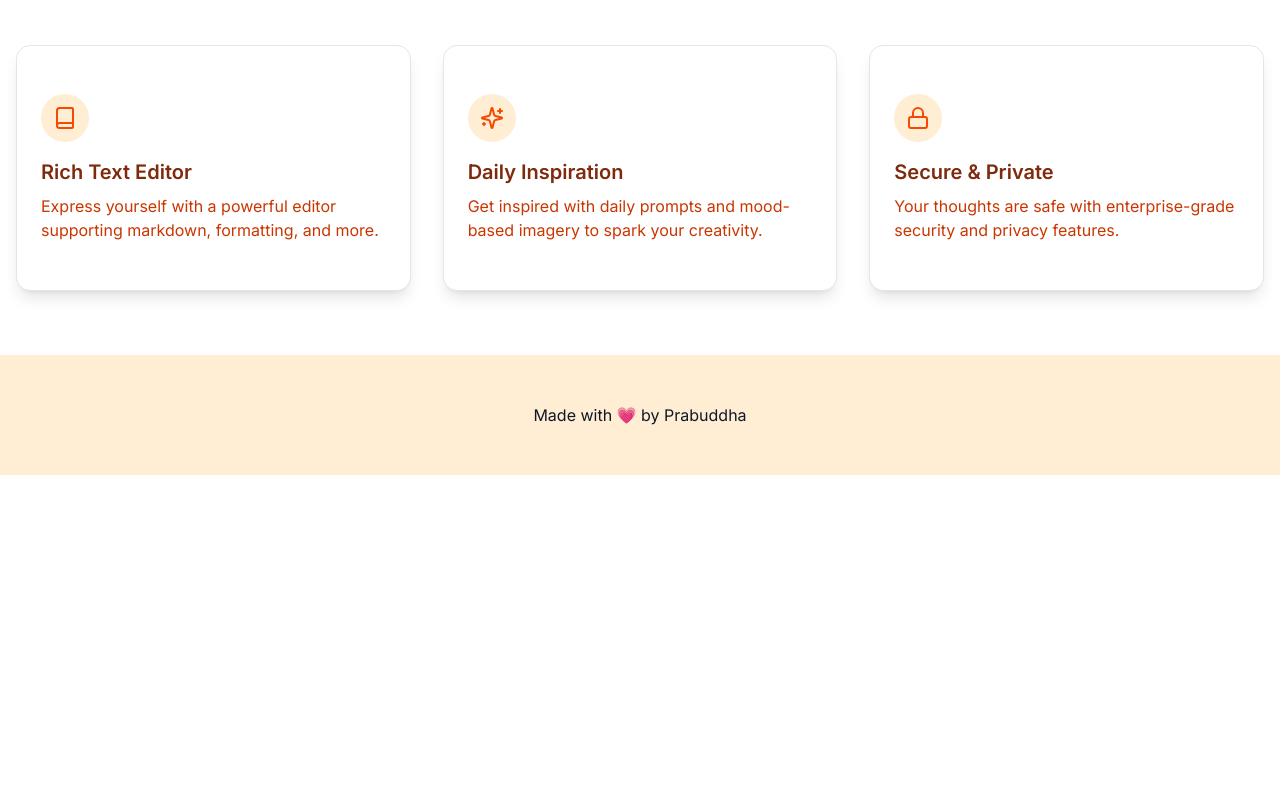
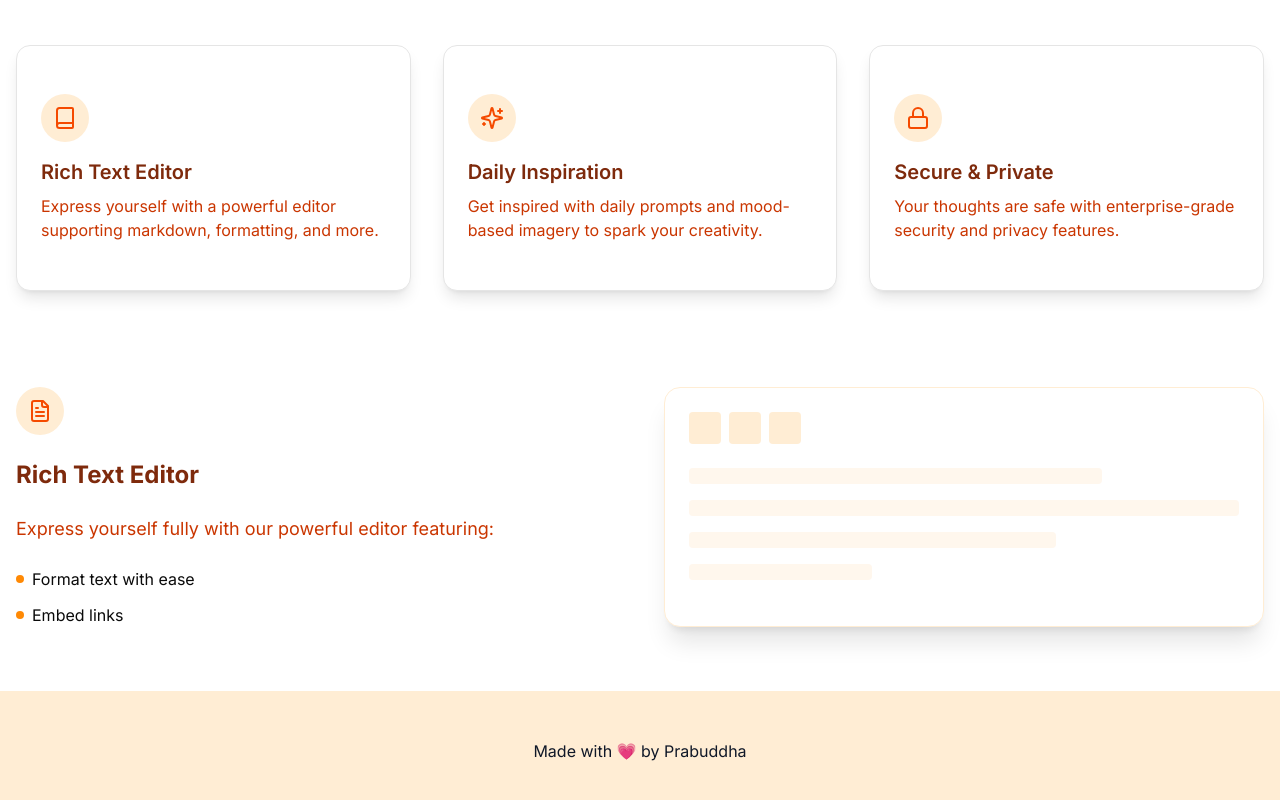
Before and after one commit to prabuddha610/Reflct-Journal-App, a Next.js app: page / in a window 1280 px wide. Shown: the part 830-1630 px from the top of the page. Before the commit the page ends 1305 px from the top, so only its background shows below. Built offline with nearby package versions, Linux system fonts and the light colour scheme; no server answers.

Commit message:
Add Rich Text Editor portion on Landing Page

```diff
--- a/app/page.jsx
+++ b/app/page.jsx
@@ -1,7 +1,7 @@
 import { Button } from "@/components/ui/button";
 import { Card, CardContent } from "@/components/ui/card";
 import { Skeleton } from "@/components/ui/skeleton";
-import { Book, Calendar, ChevronRight, Lock, Sparkles } from "lucide-react";
+import { Book, Calendar, ChevronRight, FileText, Lock, Sparkles } from "lucide-react";
 import Link from "next/link";
 
 const features = [
@@ -105,6 +105,43 @@ export default function Home() {
           </Card>
         ))}
       </section>
+      <div className="space-y-24 mt-24">
+        <div className="grid md:grid-cols-2 gap-12 ">
+          <div className="space-y-6">
+            <div className="h-12 w-12 bg-orange-100 rounded-full flex items-center justify-center">
+              <FileText className="h-6 w-6 text-orange-600" />
+            </div>
+            <h3 className="text-2xl font-bold text-orange-900">
+              Rich Text Editor
+            </h3>
+            <p className="text-lg text-orange-700">
+              Express yourself fully with our powerful editor featuring:
+            </p>
+            <ul className="space-y-3">
+              <li className="flex items-center gap-2">
+                <div className="h-2 w-2 rounded-full bg-orange-400" />
+                <span>Format text with ease</span>
+              </li>
+              <li className="flex items-center gap-2">
+                <div className="h-2 w-2 rounded-full bg-orange-400" />
+                <span>Embed links</span>
+              </li>
+            </ul>
+          </div>
+          <div className="space-y-4 bg-white rounded-2xl shadow-xl p-6 border border-orange-100">
+
+            <div className="flex gap-2 mb-6">
+              <div className="h-8 w-8 rounded bg-orange-100"></div>
+              <div className="h-8 w-8 rounded bg-orange-100"></div>
+              <div className="h-8 w-8 rounded bg-orange-100"></div>
+            </div>
+            <div className="h-4 bg-orange-50 rounded w-3/4"></div>
+            <div className="h-4 bg-orange-50 rounded w-full"></div>
+            <div className="h-4 bg-orange-50 rounded w-2/3"></div>
+            <div className="h-4 bg-orange-50 rounded w-1/3"></div>
+          </div>
+        </div>
+      </div>
     </div>
   );
 }
```
